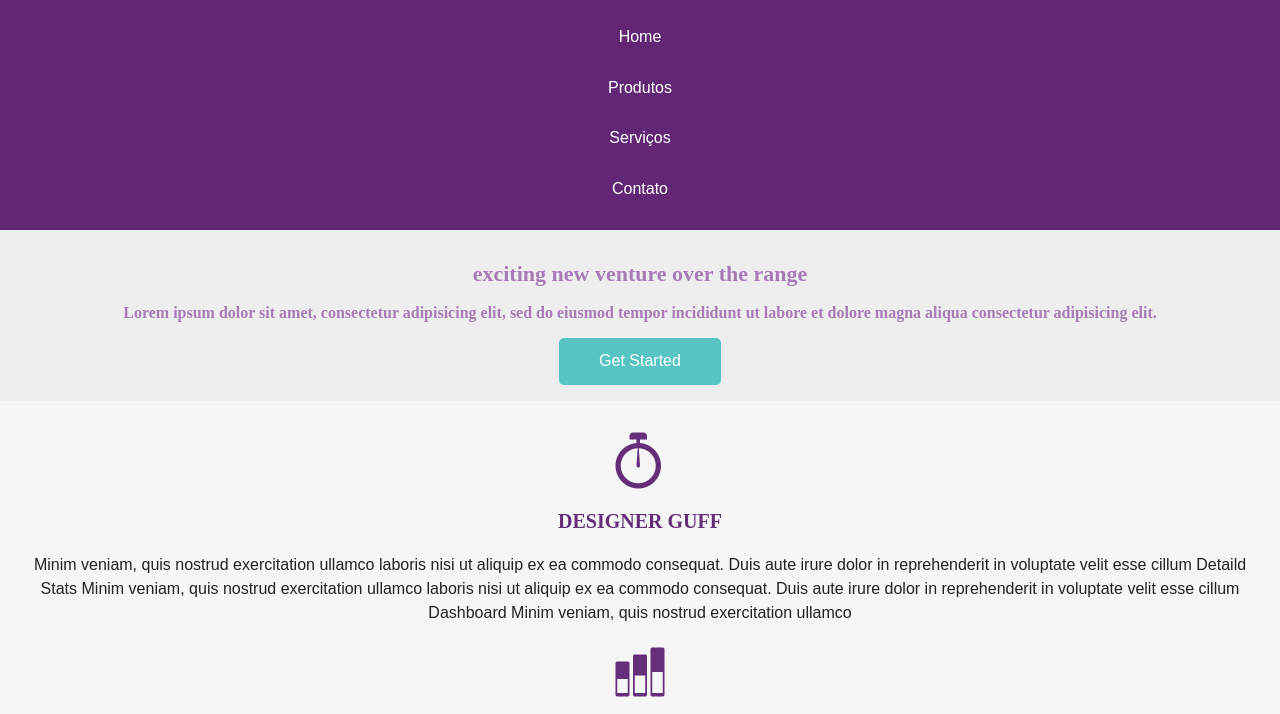
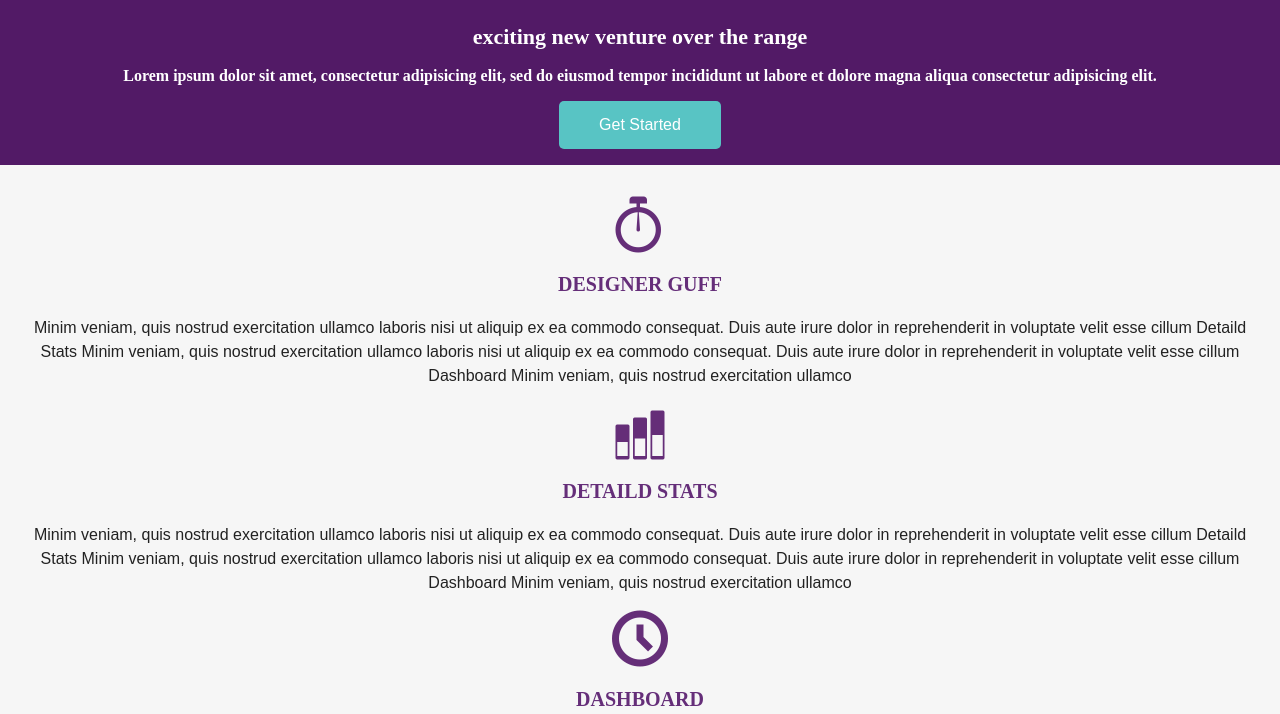
Before and after one commit to XFelipeX/ResponsiveWebSite, a plain HTML site: page index.html in a window 1280 px wide. Shown: the part 87-801 px from the top of the page. Drawn offline with Linux system fonts and the light colour scheme; files whose address does not match are found by name.

Commit message:
desktop changes top,header

```diff
--- a/css/style.css
+++ b/css/style.css
@@ -11,6 +11,12 @@ h4,
 h5,
 h6 {
   font-family: "Oxigen";
+}
+
+.clear-fix::after{
+  content: ' ';
+  display: block;
+  clear: both;
 }
 .button {
   display: inline-block;
@@ -134,14 +140,7 @@ h6 {
 
 .footer-menushare{
   background: #303d4c;
-  padding: .5em;
-}
-
-.footer-menushare ul{
-  list-style: none;
-  margin: 0;
-  padding: 0;
-  display: inline-block;
+  padding: 1em .5em;
 }
 
 .footer-menushare li{
@@ -154,3 +153,40 @@ h6 {
   text-decoration: none;
   color:white;
 }
+
+.footer p:last-child{
+  padding: 1em 2em 0 2em;
+  box-sizing: border-box;
+  text-align: justify;
+}
+
+@media screen and (min-width: 48.75em){
+  .top-header-logo{
+    float:left;
+  }
+  .top-nav{
+    background: transparent;
+    float: right;
+    margin-top: 30px;
+  }
+  .top-nav ul{
+    margin: 0;
+    padding: 0;
+  }
+  .top-nav li{
+    display: inline-block;
+  }
+  .top-nav a{
+    color: #713a84;
+  }
+  .top-nav a:hover{
+    background: #e7d9fc;
+  }
+  .top-content{
+    background: #521a66;
+    color:white;
+  }
+  .top-content-title,.top-content-subtitle{
+    color: white;
+  }
+}
--- a/index.html
+++ b/index.html
@@ -15,7 +15,7 @@
   </head>
 
   <body>
-    <header class="top-header">
+    <header class="top-header clear-fix">
       <img
         src="images/logo_mob.svg"
         alt="logotipo range hotels"
```
